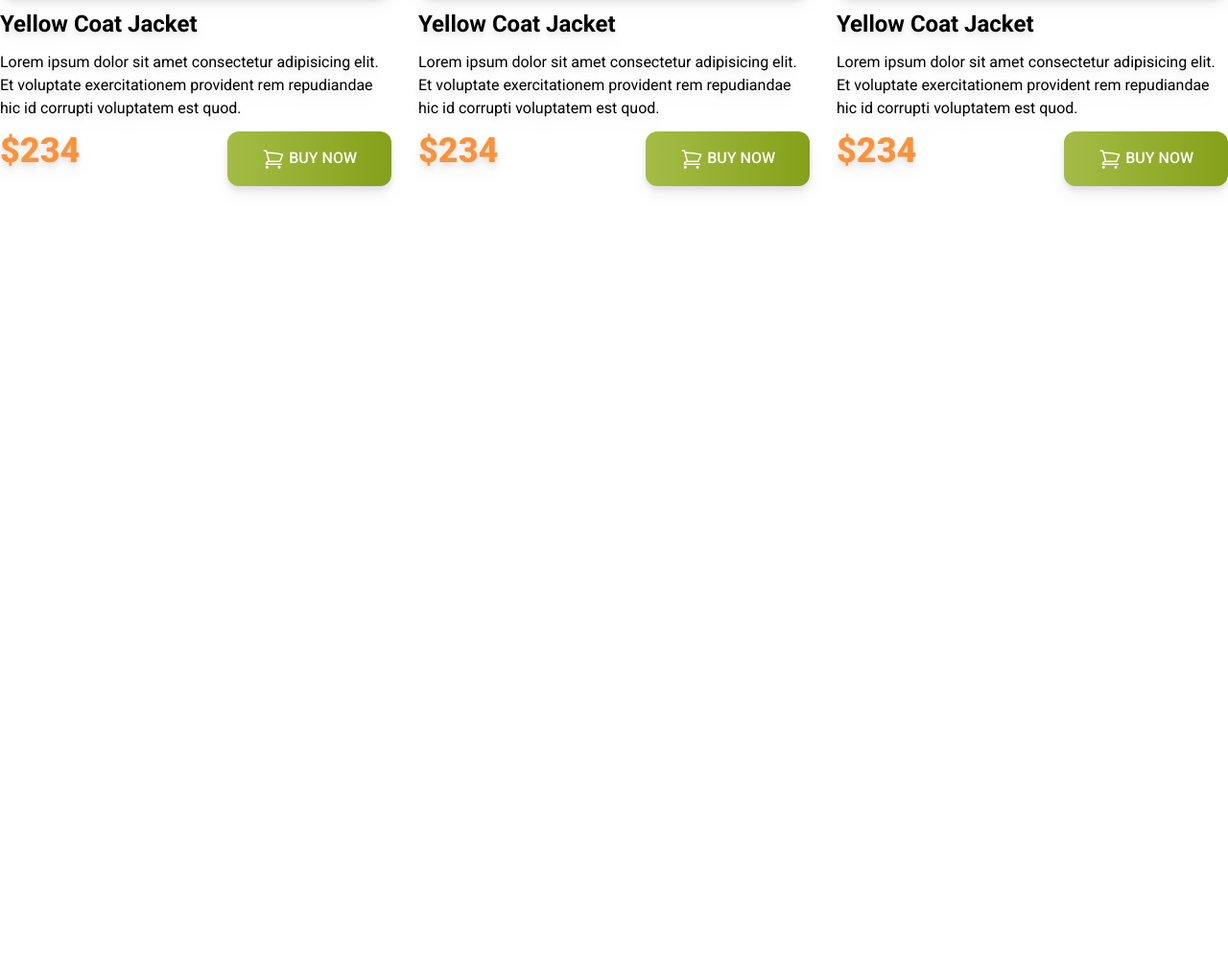
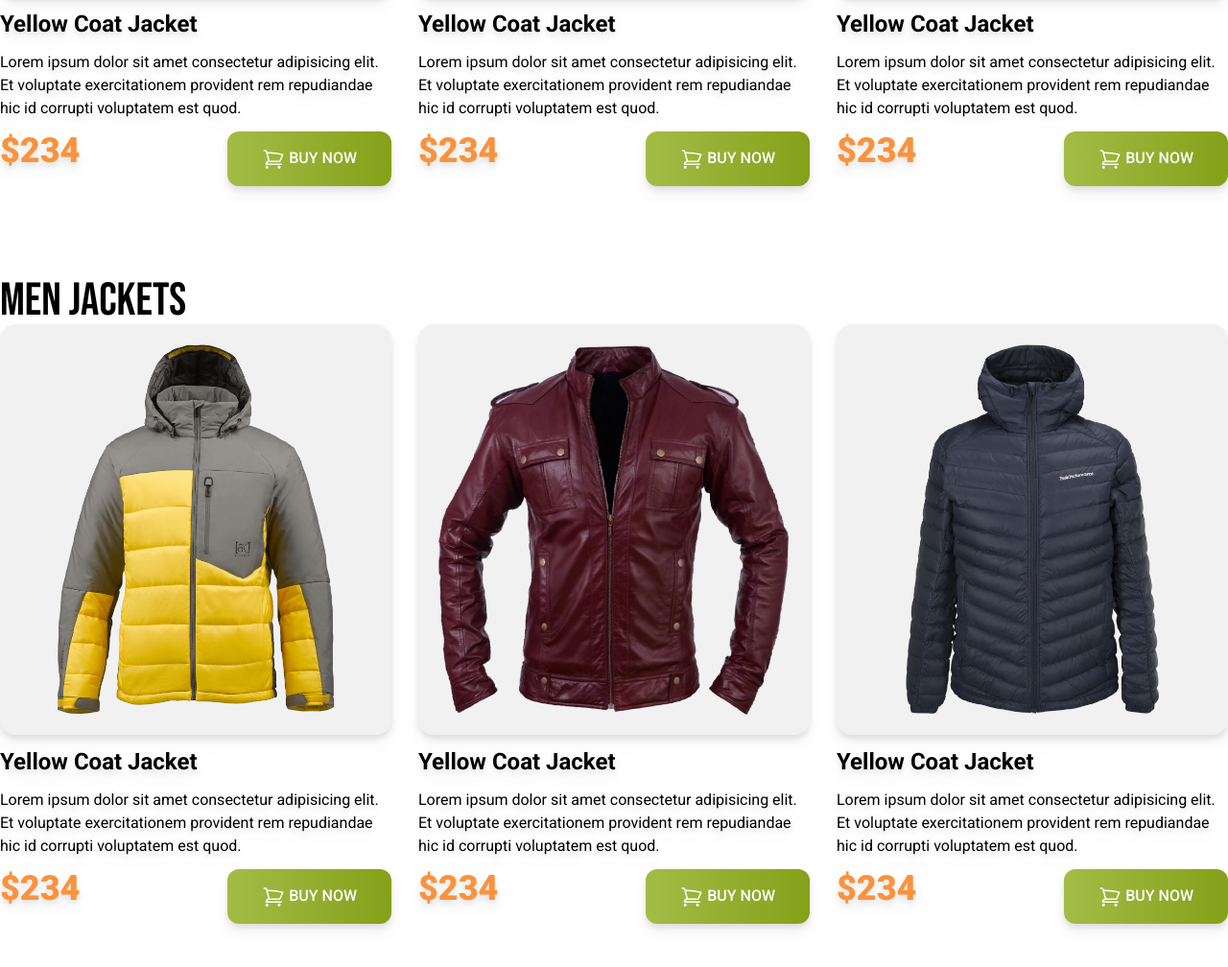
Before and after one commit to Afroza-Khanom/penguin-fashion-with-tailwind, a plain HTML site: page index.html in a window 1280 px wide. Shown: the part 1194-2202 px from the top of the page at 96% size. Before the commit the page ends 1436 px from the top, so only its background shows below. Drawn offline with nearby package versions, Linux system fonts and the light colour scheme.

Commit message:
ädded man's section

```diff
--- a/index.html
+++ b/index.html
@@ -101,6 +101,61 @@
                 </div>
             </div>
         </section>
+
+        <section class="py-12">
+            <h3 class="text-5xl font-bebas">Men Jackets</h3>
+            <!-- jackets container -->
+            <div class="grid grid-cols-1 md:grid-cols-2 lg:grid-cols-3 gap-7 font-roboto">
+                <!-- jacket 1 -->
+                <div class="space-y-3 drop-shadow-lg">
+                    <div class="bg-[#F1F1F1] p-5 rounded-2xl">
+                        <img src="./images/jacket-4.png" alt="">
+                    </div>
+                    <h4 class="text-2xl font-bold">Yellow Coat Jacket</h4>
+                    <p>Lorem ipsum dolor sit amet consectetur adipisicing elit. Et voluptate exercitationem provident rem repudiandae hic id corrupti voluptatem est quod.</p>
+                    <div class="flex justify-between">
+                        <h3 class="text-4xl font-black text-orange-400">$234</h3>
+                        <button class="py-4 px-9 bg-gradient-to-r from-[#A4BC46] to-[#85A019]  rounded-xl uppercase text-white font-medium">
+                            <svg xmlns="http://www.w3.org/2000/svg" fill="none" viewBox="0 0 24 24" stroke-width="1.5" stroke="currentColor" class="w-6 h-6 inline">
+                                <path stroke-linecap="round" stroke-linejoin="round" d="M2.25 3h1.386c.51 0 .955.343 1.087.835l.383 1.437M7.5 14.25a3 3 0 00-3 3h15.75m-12.75-3h11.218c1.121-2.3 2.1-4.684 2.924-7.138a60.114 60.114 0 00-16.536-1.84M7.5 14.25L5.106 5.272M6 20.25a.75.75 0 11-1.5 0 .75.75 0 011.5 0zm12.75 0a.75.75 0 11-1.5 0 .75.75 0 011.5 0z" />
+                              </svg>
+                              Buy Now</button>
+                    </div>
+                </div>
+                <!-- jacket 2 -->
+                <div class="space-y-3 drop-shadow-lg">
+                    <div class="bg-[#F1F1F1] p-5 rounded-2xl">
+                        <img src="./images/jacket-5.png" alt="">
+                    </div>
+                    <h4 class="text-2xl font-bold">Yellow Coat Jacket</h4>
+                    <p>Lorem ipsum dolor sit amet consectetur adipisicing elit. Et voluptate exercitationem provident rem repudiandae hic id corrupti voluptatem est quod.</p>
+                    <div class="flex justify-between">
+                        <h3 class="text-4xl font-black text-orange-400">$234</h3>
+                        <button class="py-4 px-9 bg-gradient-to-r from-[#A4BC46] to-[#85A019]  rounded-xl uppercase text-white font-medium">
+                            <svg xmlns="http://www.w3.org/2000/svg" fill="none" viewBox="0 0 24 24" stroke-width="1.5" stroke="currentColor" class="w-6 h-6 inline">
+                                <path stroke-linecap="round" stroke-linejoin="round" d="M2.25 3h1.386c.51 0 .955.343 1.087.835l.383 1.437M7.5 14.25a3 3 0 00-3 3h15.75m-12.75-3h11.218c1.121-2.3 2.1-4.684 2.924-7.138a60.114 60.114 0 00-16.536-1.84M7.5 14.25L5.106 5.272M6 20.25a.75.75 0 11-1.5 0 .75.75 0 011.5 0zm12.75 0a.75.75 0 11-1.5 0 .75.75 0 011.5 0z" />
+                              </svg>
+                              Buy Now</button>
+                    </div>
+                </div>
+                <!-- jacket 3 -->
+                <div class="space-y-3 drop-shadow-lg">
+                    <div class="bg-[#F1F1F1] p-5 rounded-2xl">
+                        <img src="./images/jacket-6.png" alt="">
+                    </div>
+                    <h4 class="text-2xl font-bold">Yellow Coat Jacket</h4>
+                    <p>Lorem ipsum dolor sit amet consectetur adipisicing elit. Et voluptate exercitationem provident rem repudiandae hic id corrupti voluptatem est quod.</p>
+                    <div class="flex justify-between">
+                        <h3 class="text-4xl font-black text-orange-400">$234</h3>
+                        <button class="py-4 px-9 bg-gradient-to-r from-[#A4BC46] to-[#85A019]  rounded-xl uppercase text-white font-medium">
+                            <svg xmlns="http://www.w3.org/2000/svg" fill="none" viewBox="0 0 24 24" stroke-width="1.5" stroke="currentColor" class="w-6 h-6 inline">
+                                <path stroke-linecap="round" stroke-linejoin="round" d="M2.25 3h1.386c.51 0 .955.343 1.087.835l.383 1.437M7.5 14.25a3 3 0 00-3 3h15.75m-12.75-3h11.218c1.121-2.3 2.1-4.684 2.924-7.138a60.114 60.114 0 00-16.536-1.84M7.5 14.25L5.106 5.272M6 20.25a.75.75 0 11-1.5 0 .75.75 0 011.5 0zm12.75 0a.75.75 0 11-1.5 0 .75.75 0 011.5 0z" />
+                              </svg>
+                              Buy Now</button>
+                    </div>
+                </div>
+            </div>
+        </section>
     </main>
     <footer>
 
```
